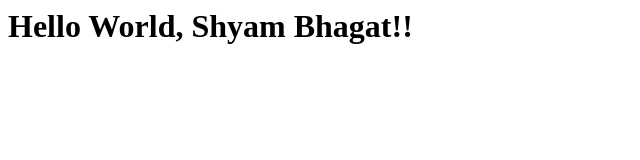
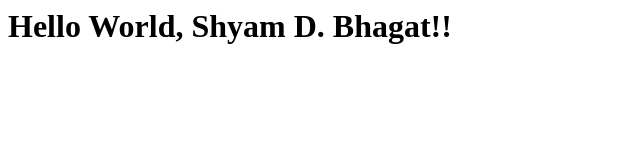
Before and after one commit to shyamzbhagat/demojenkins, a plain HTML site: page index.html in a window 1280 px wide. Shown: the whole page, without its empty margins (0-640 px from the left). Drawn offline with Linux system fonts and the light colour scheme.

Commit message:
Update index.html

```diff
--- a/index.html
+++ b/index.html
@@ -3,6 +3,6 @@
         <title>Hello World</title>
     </head>
     <body>
-        <h1>Hello World, Shyam Bhagat!!</h1>
+        <h1>Hello World, Shyam D. Bhagat!!</h1>
     </body>
 </html>
```
